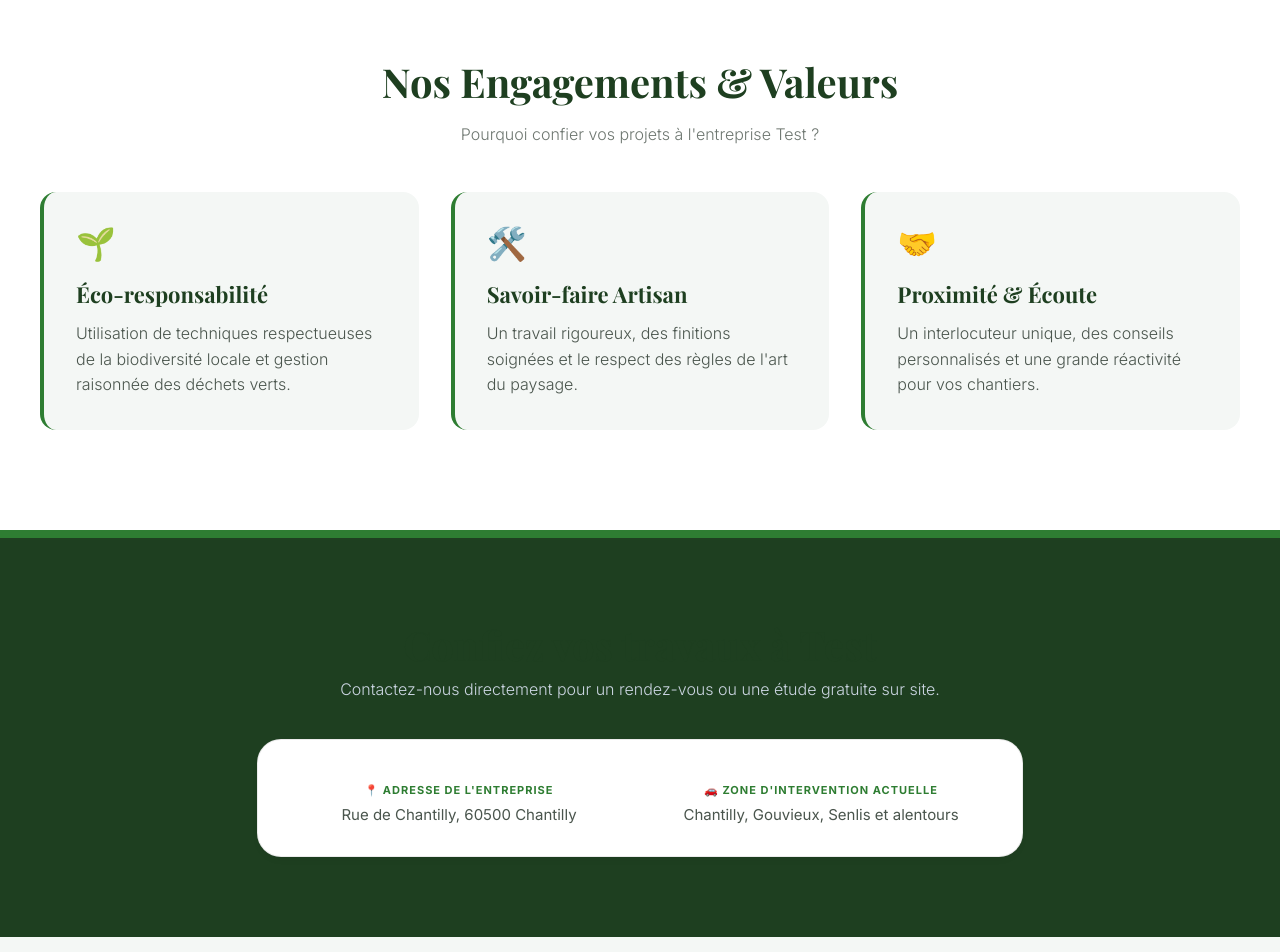
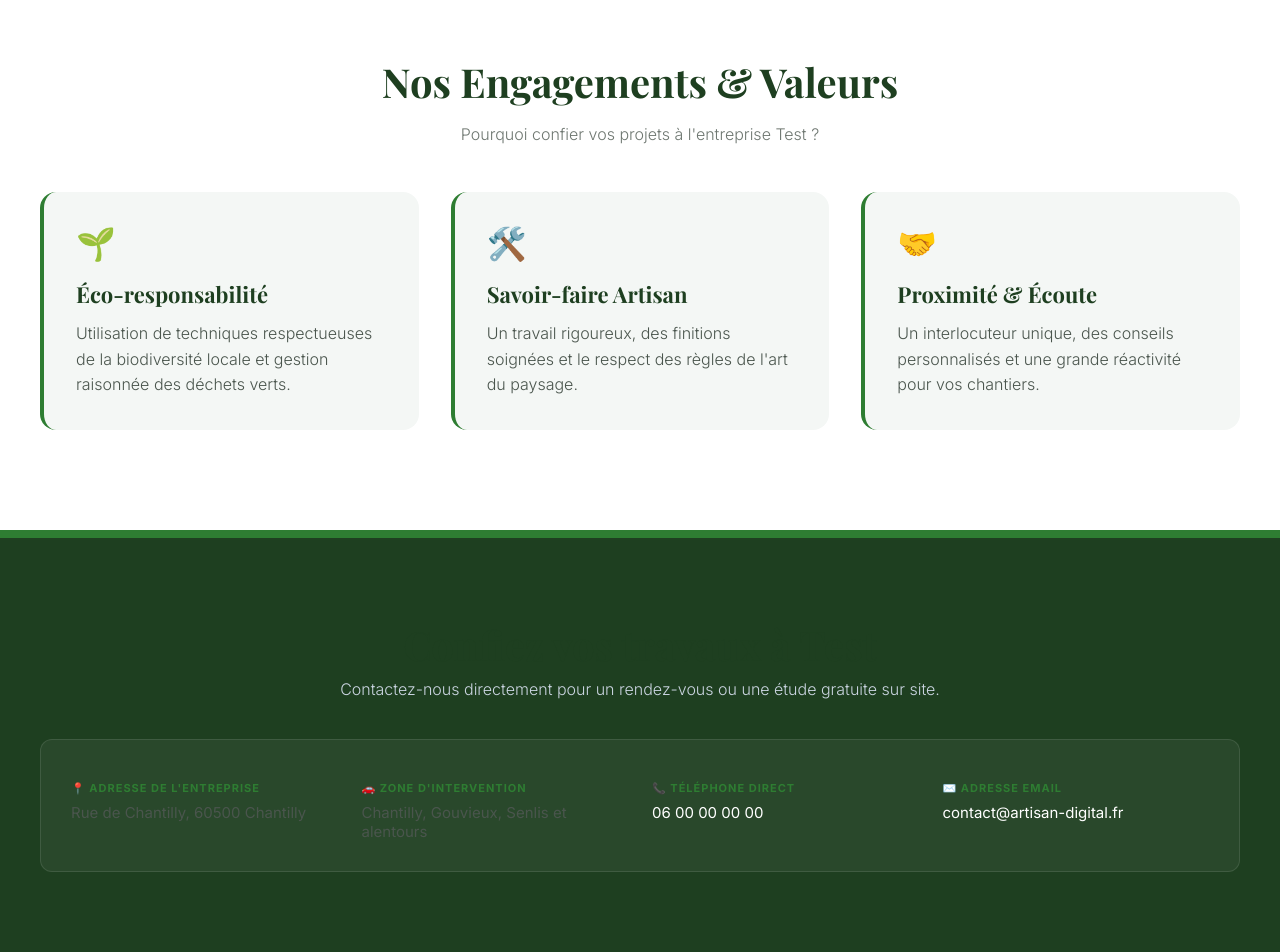
Before and after one commit to luciecreations60/site-demo, a Jekyll site: the page built from paysagiste.html, in a window 1280 px wide and 1400 px high, scrolled down 323 px. Shown: the part 448-1400 px from the top of the window. Built offline with Jekyll 4.4.1, drawn with Linux system fonts in a browser that asks for light colours.

Commit message:
Update simple.html

```diff
--- a/_layouts/simple.html
+++ b/_layouts/simple.html
@@ -19,12 +19,19 @@
       .stars { color: #fbbf24; font-size: 18px; margin-bottom: 10px; }
       .review-author { font-weight: 600; font-size: 14px; margin-top: 12px; display: block; }
 
+      /* Formulaire Devis - Forçage des couleurs pour lisibilité sur fond blanc */
       .devis-form-container { max-width: 600px; margin: 40px auto 0 auto; background: white; padding: 40px; border-radius: 16px; box-shadow: 0 10px 15px -3px rgba(0,0,0,0.1); text-align: left; }
+      .devis-form-container h3 { color: #0f172a !important; margin-top: 0; margin-bottom: 20px; font-family: 'Inter', sans-serif; font-size: 18px; font-weight: 700; text-align: center; }
       .form-row { display: grid; grid-template-columns: 1fr 1fr; gap: 16px; margin-bottom: 16px; }
       .form-group { display: flex; flex-direction: column; margin-bottom: 16px; }
-      .form-group label { font-size: 12px; font-weight: 600; margin-bottom: 6px; text-transform: uppercase; letter-spacing: 0.5px; }
-      .form-group input, .form-group textarea, .form-group select { padding: 12px; border: 1px solid #cbd5e1; border-radius: 8px; font-size: 14px; font-family: inherit; }
-      .btn-submit { width: 100%; padding: 14px; background: var(--primary-color, #0f172a); color: white; border: none; border-radius: 8px; font-weight: 600; cursor: pointer; transition: 0.2s; text-align: center; font-size: 15px; }
+      .form-group label { color: #334155 !important; font-size: 12px; font-weight: 600; margin-bottom: 6px; text-transform: uppercase; letter-spacing: 0.5px; }
+      .form-group input, .form-group textarea, .form-group select { padding: 12px; border: 1px solid #cbd5e1; border-radius: 8px; font-size: 14px; font-family: inherit; color: #0f172a !important; background-color: #ffffff !important; }
+      .btn-submit { width: 100%; padding: 14px; background: var(--primary-color, #0f172a); color: white !important; border: none; border-radius: 8px; font-weight: 600; cursor: pointer; transition: 0.2s; text-align: center; font-size: 15px; }
+
+      /* Grid adaptatif pour les 4 infos de contact en bas */
+      .info-box-4col { display: grid; grid-template-columns: repeat(auto-fit, minmax(200px, 1fr)); gap: 24px; background: rgba(255,255,255,0.05); padding: 30px; border-radius: 12px; border: 1px solid rgba(255,255,255,0.1); margin-top: 40px; text-align: left; }
+      .info-box-4col a { color: #fff; text-decoration: none; transition: 0.2s; }
+      .info-box-4col a:hover { opacity: 0.8; }
 
       @media (max-width: 600px) { .form-row { grid-template-columns: 1fr; } }
     </style>
@@ -78,7 +85,6 @@
       </div>
     </section>
 
-    <!-- FORMULE SIMPLE, PLUS, PRO : Les valeurs restent toujours -->
     <section id="section-valeurs" class="section bg-white">
       <div class="container">
         <div class="text-center mb-12">
@@ -97,7 +103,6 @@
       </div>
     </section>
 
-    <!-- FORMULE PLUS & PRO UNIQUE : Galerie de photos et Réalisations -->
     <section id="section-services" class="section bg-light">
       <div class="container">
         <div class="text-center mb-12">
@@ -119,7 +124,6 @@
       </div>
     </section>
 
-    <!-- FORMULE PLUS & PRO UNIQUE : Témoignages et Avis Google -->
     <section id="section-avis" class="section bg-white">
       <div class="container">
         <div class="text-center mb-12">
@@ -135,7 +139,7 @@
           <div class="review-card">
             <div class="stars">★★★★★</div>
             <p>"Intervention en urgence un samedi. Problème résolu rapidement avec un tarif très honnête et transparent. Je recommande !"</p>
-            <span class="review-author">Sophie D. — Cliento Locale</span>
+            <span class="review-author">Sophie D. — Cliente Locale</span>
           </div>
           <div class="review-card">
             <div class="stars">★★★★★</div>
@@ -151,9 +155,9 @@
         <h2 class="section-title" style="margin-bottom: 8px;">Confiez vos travaux à <span class="brand-title">{{ client.nom }}</span></h2>
         <p style="color: #cbd5e1; font-weight: 300; margin: 0 0 30px 0;">Contactez-nous directement pour un rendez-vous ou une étude gratuite sur site.</p>
 
-        <!-- FORMULE PRO UNIQUE : Formulaire de demande de devis complet -->
+        <!-- Formulaire de Devis avec titres et textes corrigés en sombre -->
         <div id="bloc-formulaire-pro" class="devis-form-container" style="display: none;">
-          <h3 style="color: #0f172a; margin-top: 0; margin-bottom: 20px; font-family: 'Inter', sans-serif; font-size: 18px; font-weight: 700; text-align: center;">Formulaire de demande de devis en ligne</h3>
+          <h3>Formulaire de demande de devis en ligne</h3>
           <form onsubmit="event.preventDefault(); alert('Démonstration : Formulaire envoyé avec succès !');">
             <div class="form-row">
               <div class="form-group">
@@ -182,16 +186,26 @@
           </form>
         </div>
 
-        <div class="info-box" style="margin-top: 40px;">
+        <!-- Bloc d'informations de contact enrichi à 4 colonnes -->
+        <div class="info-box-4col">
           <div>
             <p class="info-label">📍 ADRESSE DE L'ENTREPRISE</p>
             <p class="info-val" id="footer-adresse">{{ client.adresse }}</p>
           </div>
           <div>
-            <p class="info-label">🚗 ZONE D'INTERVENTION ACTUELLE</p>
+            <p class="info-label">🚗 ZONE D'INTERVENTION</p>
             <p class="info-val" id="footer-zone">{{ client.zoneIntervention }}</p>
           </div>
+          <div>
+            <p class="info-label">📞 TÉLÉPHONE DIRECT</p>
+            <p class="info-val"><a href="{{ client.telephoneLien }}" id="footer-tel">{{ client.telephone }}</a></p>
+          </div>
+          <div>
+            <p class="info-label">✉️ ADRESSE EMAIL</p>
+            <p class="info-val"><a href="mailto:{{ client.email | default: 'contact@artisan-digital.fr' }}" id="footer-email">{{ client.email | default: "contact@artisan-digital.fr" }}</a></p>
+          </div>
         </div>
+
       </div>
     </footer>
 
@@ -234,6 +248,14 @@
           document.querySelectorAll('.brand-title').forEach(el => el.innerText = nomPerso);
           const heroSpan = document.querySelector('.brand-title-hero');
           if (heroSpan) heroSpan.innerText = "signé " + nomPerso;
+
+          // Génération automatique d'un email basé sur le nom de l'entreprise s'il n'y a pas d'email fixe
+          const formattedEmail = "contact@" + nomPerso.toLowerCase().replace(/[^a-z0-9]/g, "") + ".fr";
+          const footerMailEl = document.getElementById('footer-email');
+          if (footerMailEl) {
+            footerMailEl.innerText = formattedEmail;
+            footerMailEl.href = "mailto:" + formattedEmail;
+          }
         }
 
         if (villePerso !== "") {
```
Also changed, not shown: other parts of _layouts/simple.html (+8 -6 lines).
